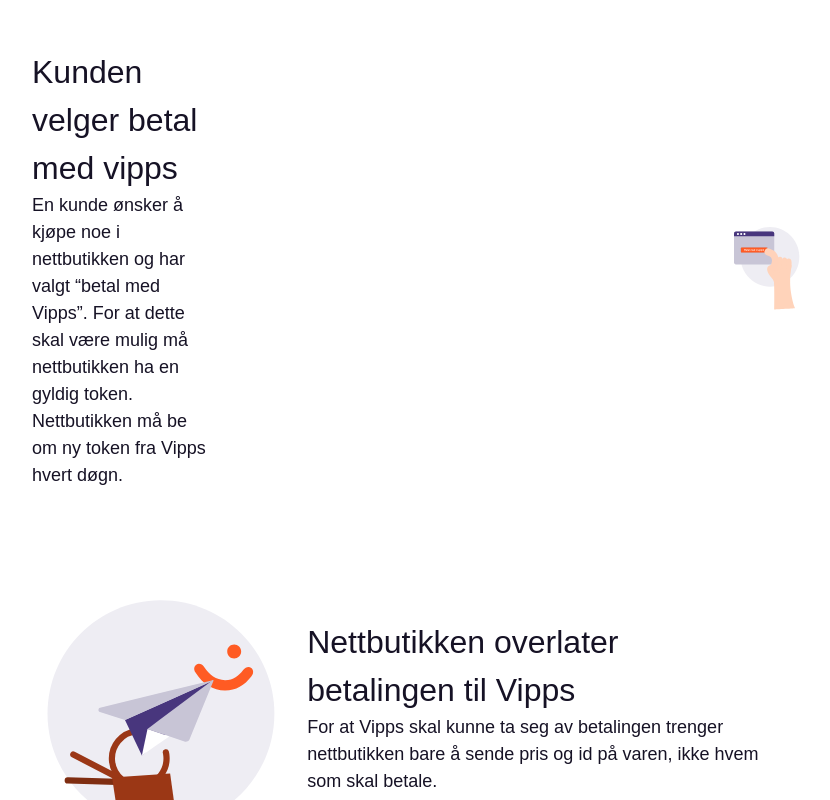
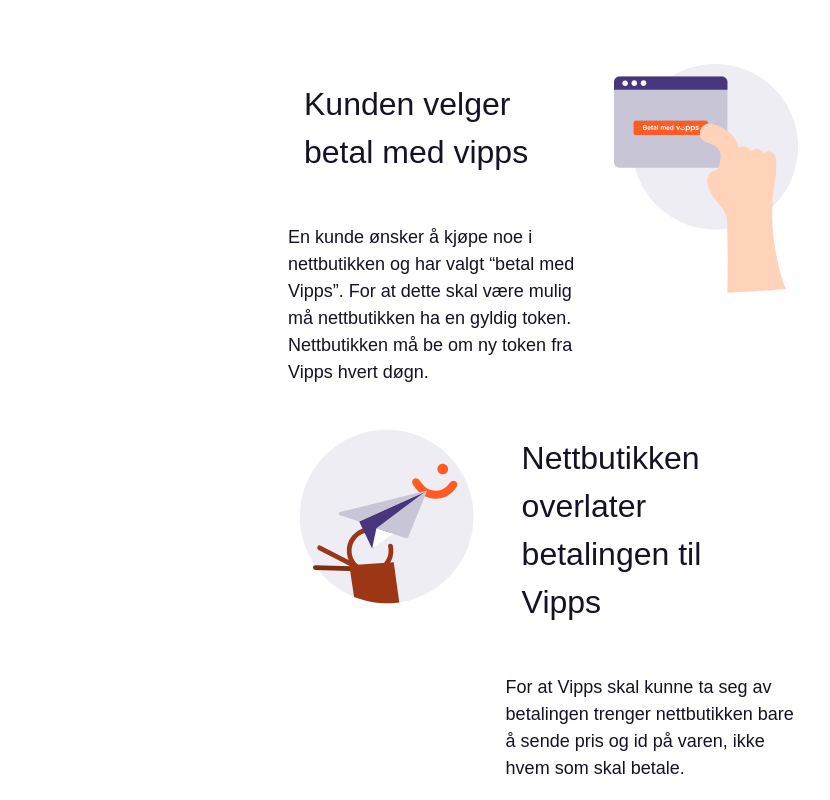
Before and after one commit to vippssommerstudenter2019/ecom-process, a React (Create React App) app in the folder client/: page / in a window 1280 px wide. Shown: the top 800 px of the page, without its empty margins (96-926 px from the left). Built offline with nearby package versions, Linux system fonts and the light colour scheme; no server answers; a web font is replaced by a local one.

Commit message:
Trying to fix layout issues

```diff
--- a/client/src/App.css
+++ b/client/src/App.css
@@ -72,7 +72,7 @@
 	padding-bottom: 48px;
 	grid-row-gap: 32px;
 	grid-column-gap: 32px;
-	grid-template-columns: auto 60% auto;
+	grid-template-columns: auto 1fr auto;
 
 }
 
@@ -90,14 +90,63 @@
 }
 
 .content-columns {
-	padding-left: 10%;
-	padding-right: 10%;
-	width: 80%
+	padding: 32px 32px 32px 32px;
+	width: 1300px;
+}
+
+
+.content-wrapper {
+	text-align: left;
+	display: grid;
+	grid-template-columns: 1fr 2fr 1fr;
+	grid-template-areas:
+		". content-area .";
+}
+
+.content-area {
+	grid-area: content-area;
+}
+
+.step-wrapper {
+	padding: 48px;
+	width: auto;
+	height: auto;
+}
+
+.step-title {
+	padding: 16px;
+	width: 100%;
+	height: auto;
+}
+
+.step-text {
+	padding: 16px;
+	width: 60%;
+	height: auto;
+}
+
+.step-image {
+	padding: 16px;
+	width: 40%;
+	height: auto;
+}
+
+.step-float-left {
+	float: left;
+}
+
+.step-float-right {
+	float: right;
+}
+
+.step-pad {
+	width: 100%;
+	height: 32px;
 }
 
 .CodeMirror {
   /* Set height, width, borders, and global font properties here */
-  padding: 15px;
+  padding: 10px;
   box-sizing: border-box;
   border-radius: 20px;
   font-family: monospace;
--- a/client/src/components/Content.js
+++ b/client/src/components/Content.js
@@ -91,8 +91,10 @@
         Array.from(sections, (val, index) => { items.push(this.contentFromSection(val, index)); });
 
         return (
-            <div className="content-columns">
-                {items}
+            <div className="content-wrapper">
+				<div className="content-area">
+					{items}
+				</div>
             </div>
         );
     }
--- a/client/src/components/Step.js
+++ b/client/src/components/Step.js
@@ -51,23 +51,12 @@
 		/..more../ Add inn some additional formatting to make it nice
 	*/
 	renderImage() {
-		//if (!this.props.imagelink) return;
 		const imglink = this.props.imagelink;
-		console.log(imglink);
-		const pos = (this.props.position === 'left')? "step-image-left" : "step-image-right";
-		return (
-			<div className={pos} >
-				<img src={imglink} />
-			</div>
-		);
+		return (<img src={imglink} />);
 	}
 
 	renderCode() {
-		return (
-			<div className="step-code">
-				<CodeView language={this.props.language} code={this.props.code} />
-			</div>
-		);
+		return (<CodeView language={this.props.language} code={this.props.code} />);
 	}
 
 	renderTitle() {
@@ -80,30 +69,46 @@
 
 	renderDescription() {
 		return (
-			<div className="step-description default-font-size text-color-black">
+			<div className="default-font-size text-color-black">
 				{this.props.description}
 			</div>
 		);
 	}
 
 	render() {
+		const flt = (this.props.position === 'left')? "right" : "left"
+		const txt = "step-text  step-float-" + this.props.position;
+		const img = "step-image step-float-" + flt;
 		if (this.props.code) {
 			return (
-				<div className="step-code-container" id={this.props.scrollId}>
-					{this.renderTitle()}
-					{this.renderDescription()}
-					{this.renderCode()}
-					{this.renderImage()}
+				<div className="step-wrapper" id={this.props.scrollId}>
+					<div className="step-title">
+						<div className={txt}>
+							{this.renderTitle()}
+						</div>
+					</div>
+					<div className="step-pad" />
+					<div className={txt}>
+						{this.renderDescription()}
+						<div className="step-pad" />
+						{this.renderCode()}
+					</div>
+					<div className={img}>
+						{this.renderImage()}
+					</div>
 				</div>
 			);
 		} else {
 			return (
-				<div className="step-container" id={this.props.scrollId}>
-					<div className="step-continue">
+				<div className="step-wrapper" id={this.props.scrollId}>
+					<div className={txt} vertical-align="center">
 						{this.renderTitle()}
+						<div className="step-pad" />
 						{this.renderDescription()}
 					</div>
-					{this.renderImage()}
+					<div className={img} vertical-align="center">
+						{this.renderImage()}
+					</div>
 				</div>
 			);
 		}
```
